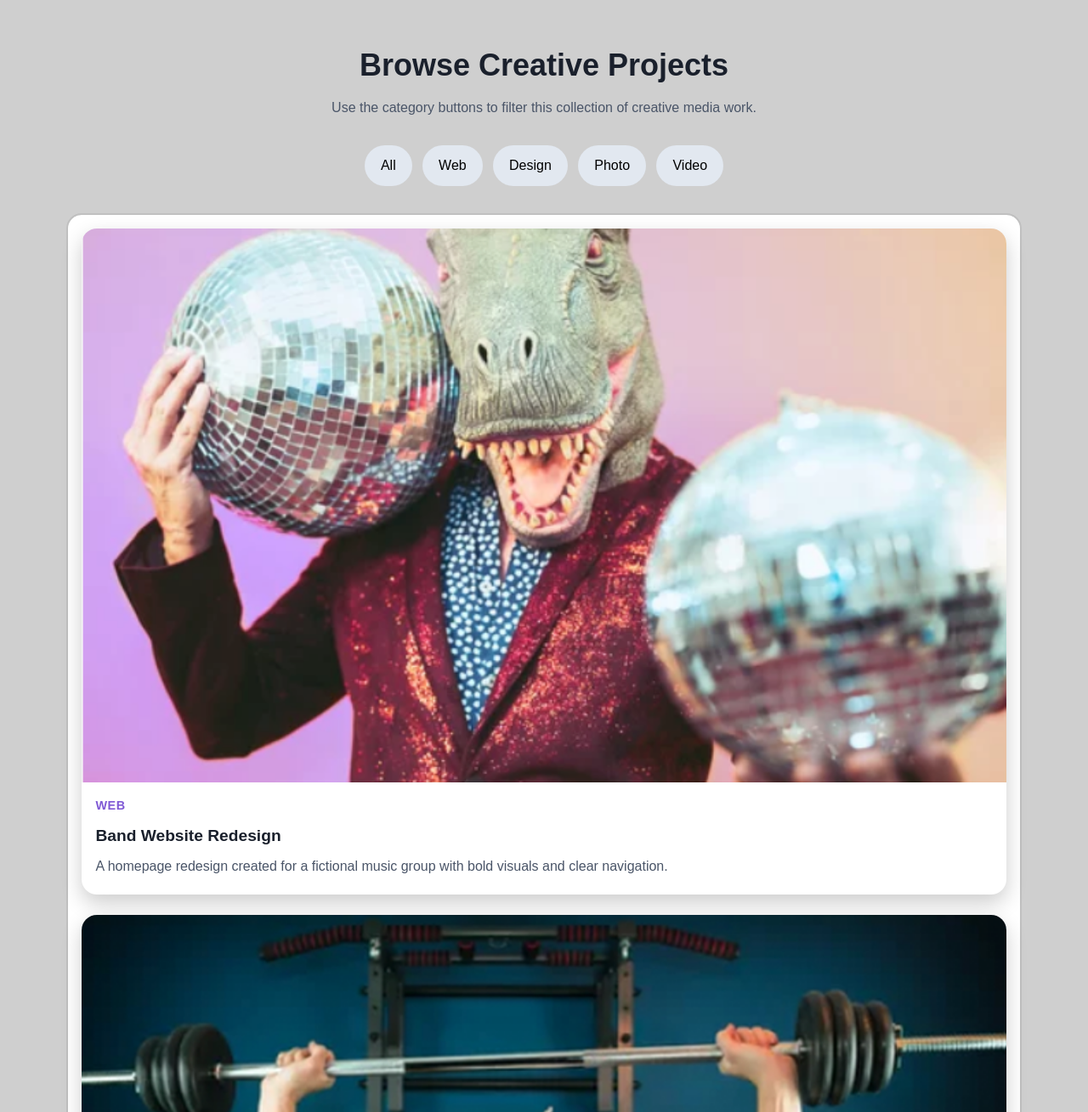
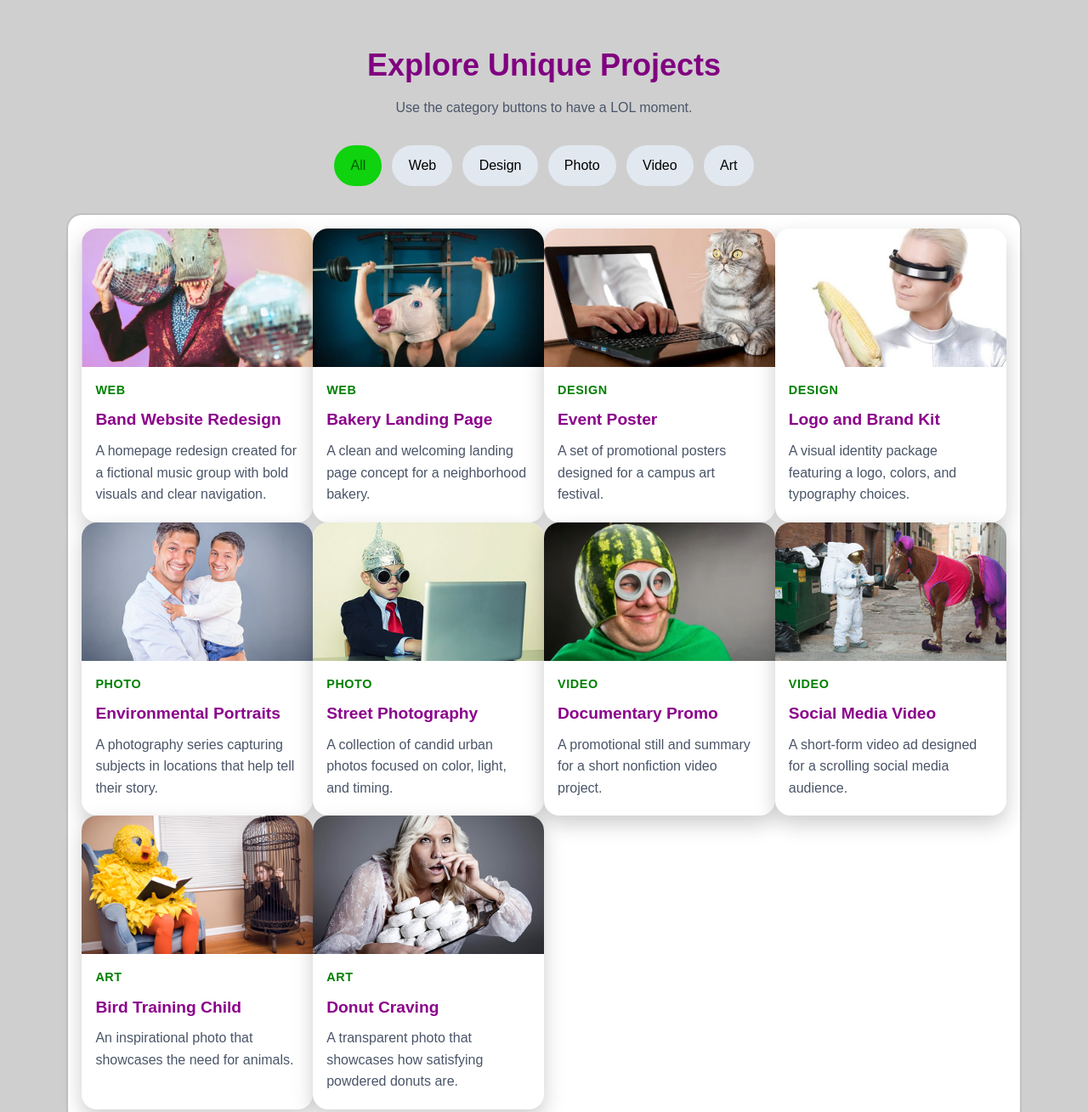
Before and after one commit to liah-18/jQ-filter-cards, a plain HTML site: page index.html in a window 1280 px wide. Shown: the top 1309 px of the page at 85% size. Drawn offline with Linux system fonts and the light colour scheme.

Commit message:
Added HTML, CSS, and JS.

```diff
--- a/filter-cards.css
+++ b/filter-cards.css
@@ -24,14 +24,15 @@
 
 /* Change the button appearance on hover. */
 .filter-btn:hover {
-  background-color: #cbd5e0;
+  background-color: #a7e78b;
   transform: translateY(-2px);
 }
 
 /* Style the currently selected button.
    This class is added and removed with jQuery. */
 .filter-btn.active {
-
+  background-color: rgb(14, 211, 14);
+  color: rgb(3, 91, 3);
 }
 
 
@@ -48,8 +49,7 @@
    can fit in each row without needing media queries. */
 .card-grid {
   display: grid;
-  grid-template-columns: ;
-  gap: 1.5rem;
+  grid-template-columns: repeat(auto-fit, minmax(240px, 1fr));
   background-color: white;
   padding: 1rem;
   border-radius: 18px;
@@ -83,7 +83,7 @@
   margin-bottom: 0.5rem;
   font-size: 0.9rem;
   font-weight: bold;
-  color: #805ad5;
+  color: green;
   text-transform: uppercase;
   letter-spacing: 0.04em;
 }
@@ -93,6 +93,7 @@
   margin-top: 0;
   margin-bottom: 0.5rem;
   font-size: 1.2rem;
+  color: darkmagenta;
 }
 
 /* Style the final paragraph inside each card. */
@@ -155,6 +156,7 @@ header {
 header h1 {
   margin-bottom: 0.5rem;
   font-size: 2.25rem;
+  color: purple;
 }
 
 /* Limit the paragraph width so it is easier to read. */
--- a/filter-cards.js
+++ b/filter-cards.js
@@ -6,27 +6,27 @@ $(document).ready(function () {
 
     // Get the category stored in the clicked button's data-filter attribute.
     // Example values: "all", "web", "design", "photo", or "video"
-    var selectedFilter = ;
+    var selectedFilter = $(this).attr("data-filter");
 
     // Remove the active class from every filter button.
     // This clears the old selected button style.
-    $(".filter-btn"). ;
+    $(".filter-btn").removeClass("active");
 
     // Add the active class to the button that was clicked.
     // This highlights the current choice.
-
+    $(this).addClass("active");
 
     // If the selected category is "all",
     // hide and then show every card.
     if (selectedFilter === "all") {
-
+      $(".card").hide().fadeIn(250);
     } else {
       // Hide all cards first.
-
+      $(".card").hide();
 
       // Then show only the cards whose class matches the selected category.
       // Example: if selectedFilter is "photo", this becomes $(".photo")
-
+      $("." + selectedFilter).fadeIn(250);
     }
 
   });
--- a/index.html
+++ b/index.html
@@ -8,7 +8,8 @@
   <link rel="stylesheet" href="filter-cards.css">
 
   <!-- jQuery file & our custom JS file-->
-
+  <script src="jquery-3.7.1.js"></script>
+  <script src="filter-cards.js"></script>
 
 </head>
 <body>
@@ -16,25 +17,26 @@
   <div class="wrapper">
 
     <header>
-      <h1>Browse Creative Projects</h1>
-      <p>Use the category buttons to filter this collection of creative media work.</p>
+      <h1>Explore Unique Projects</h1>
+      <p>Use the category buttons to have a LOL moment.</p>
     </header>
 
     <!-- Filter buttons -->
     <!-- These buttons control which cards are shown -->
     <section class="filters">
-      <button class="filter-btn active">All</button>
-      <button class="filter-btn">Web</button>
-      <button class="filter-btn">Design</button>
-      <button class="filter-btn">Photo</button>
-      <button class="filter-btn">Video</button>
+      <button class="filter-btn active" data-filter="all">All</button>
+      <button class="filter-btn" data-filter="web">Web</button>
+      <button class="filter-btn" data-filter="design">Design</button>
+      <button class="filter-btn" data-filter="photo">Photo</button>
+      <button class="filter-btn" data-filter="video">Video</button>
+      <button class="filter-btn" data-filter="art">Art</button>
     </section>
 
     <!-- Card grid -->
     <!-- Each card belongs to one category using a class like web, design, photo, or video -->
     <section class="card-grid">
 
-      <article class="card">
+      <article class="card web">
         <img src="images/stock10.png" alt="Band Website Redesign project">
         <div class="card-text">
           <p class="category-label">Web</p>
@@ -104,6 +106,27 @@
           <h2>Social Media Video</h2>
           <p>A short-form video ad designed for a scrolling social media audience.</p>
         </div>
+      </article>
+
+      <article class="card art">
+        <img src="images/stock01.png" alt="Funny Art Project" >
+        <div class="card-text">
+          <p class="category-label">
+            Art</p>
+          <h2>Bird Training Child</h2>
+          <p>An inspirational photo that showcases the need for animals.</p>
+        </div>
+      </article>
+
+      <article class="card art">
+        <img src="images/stock11.png" alt="Funny Art Project">
+        <div class="card-text">
+          <p class="category-label">Art</p>
+          <h2>Donut Craving</h2>
+          <p>A transparent photo that showcases how satisfying powdered donuts are.</p>
+        </div>
+
+
       </article>
 
     </section>
```
